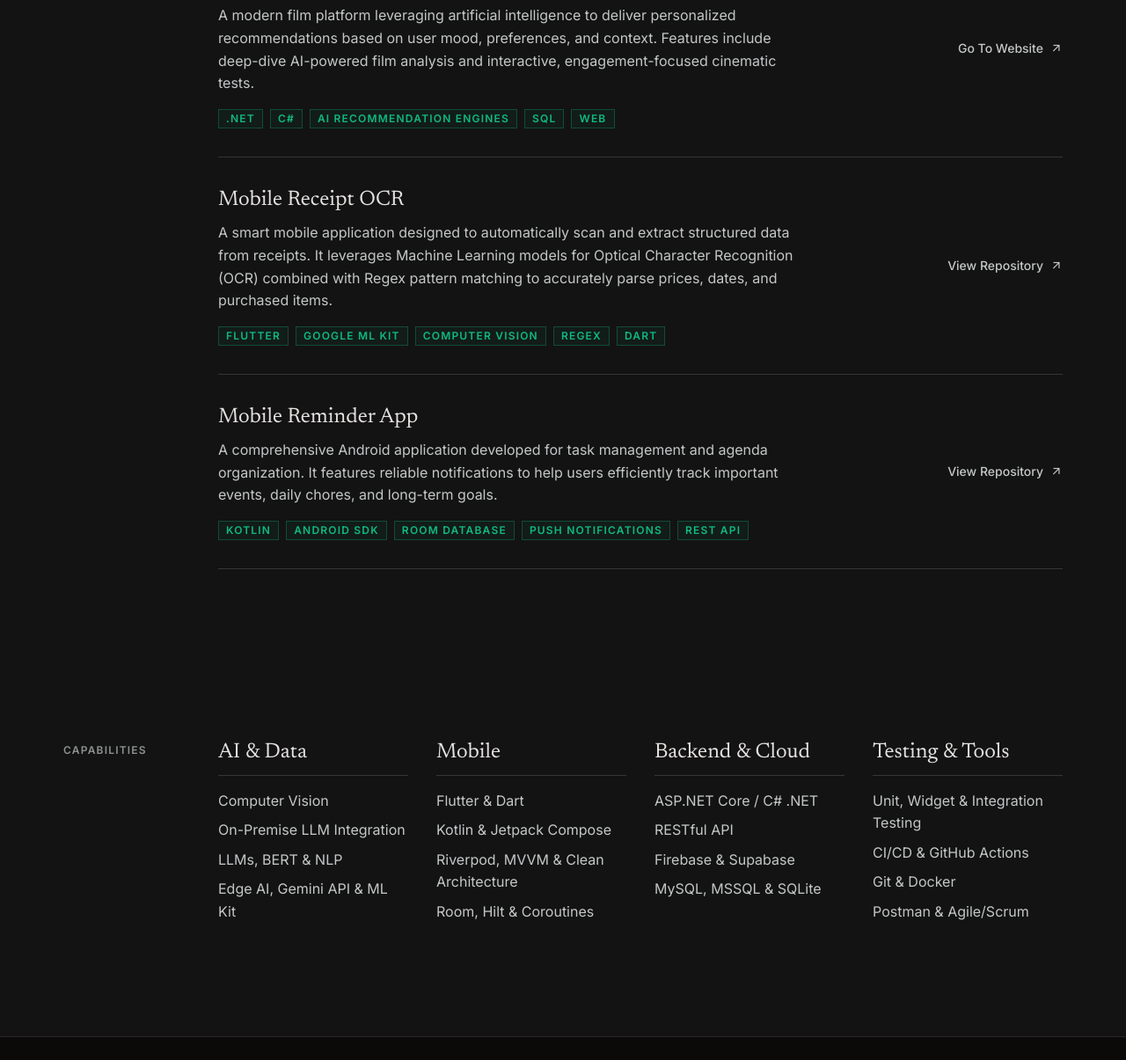
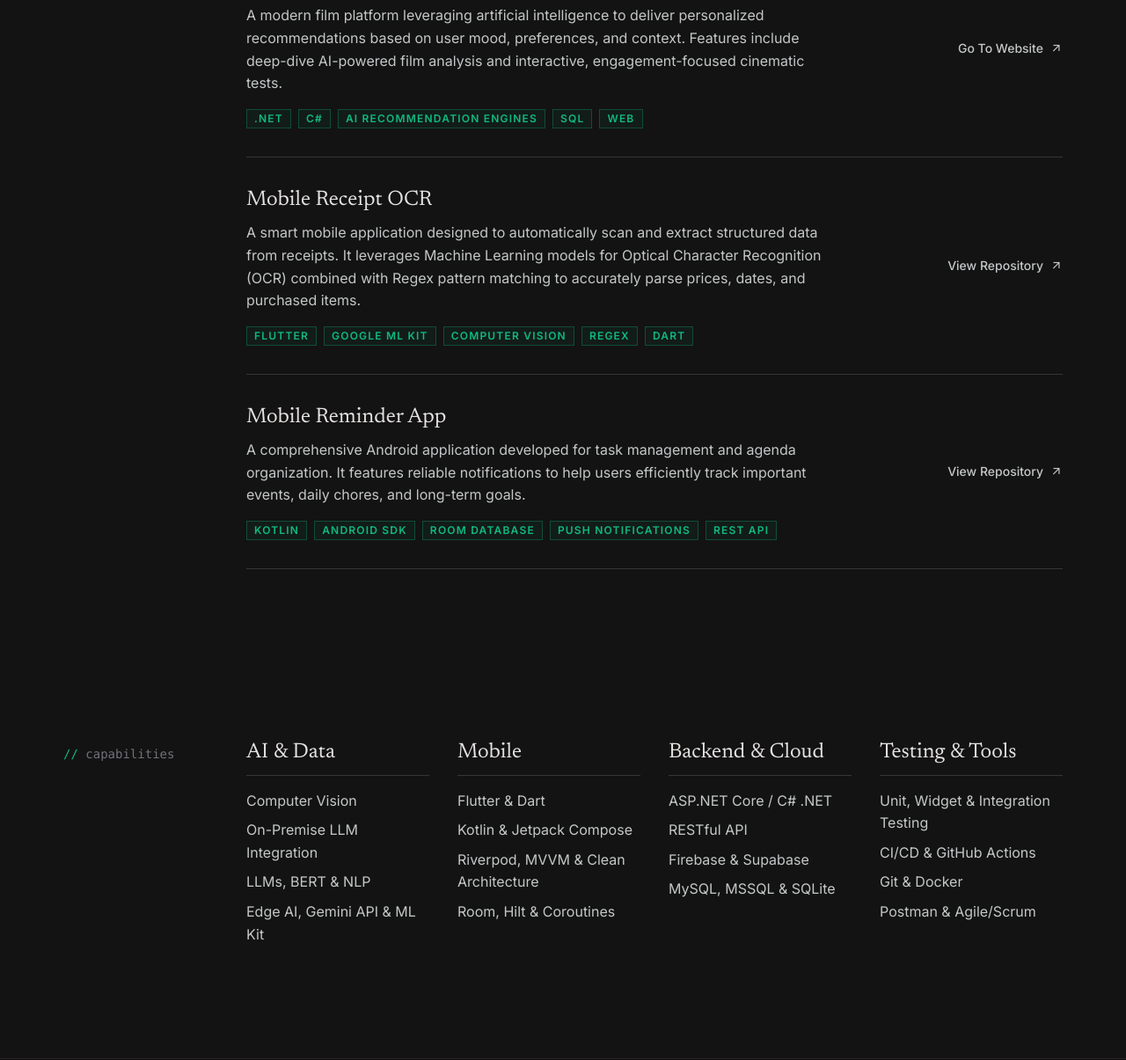
Before and after one commit to salihkkus/Portfolio, a plain HTML site: page index.html in a window 1280 px wide. Shown: the part 1488-2693 px from the top of the page at 88% size. Drawn offline with nearby package versions, Linux system fonts and the light colour scheme; animation ran at ten frames a second.

Commit message:
Restyle section headings as terminal comments
Co-Authored-By: Claude Haiku 5.5 <noreply@anthropic.com>

```diff
--- a/i18n.js
+++ b/i18n.js
@@ -2,6 +2,8 @@ const translations = {
     "HOME": "ANA SAYFA",
     "SELECTED WORKS": "SEÇİLMİŞ ÇALIŞMALAR",
     "CAPABILITIES": "YETENEKLER",
+    "selected_works": "seçilmiş_çalışmalar",
+    "capabilities": "yetenekler",
     "VIEW CV": "CV GÖRÜNTÜLE",
     "Software Engineer": "Yazılım Mühendisi",
     "Hi, I'm a Computer Engineering graduate with hands-on experience across all software layers, including backend APIs, cloud/ERP integrations, and cross-platform mobile development. Deeply interested in AI, I actively contribute to on-premise LLM work and have experience in computer vision projects. I aim to deepen my career as an engineer who integrates AI into end-to-end systems — mobile, backend, on-premise LLM, and Computer Vision.": "Merhaba, backend API'ler, bulut/ERP entegrasyonları ve çapraz platform mobil geliştirme dahil olmak üzere tüm yazılım katmanlarında uygulamalı deneyime sahip Bilgisayar Mühendisliği mezunuyum. Yapay zekaya güçlü ilgi duyuyorum; şirket içi on-premise LLM çalışmalarına aktif katkı veriyorum ve görüntü işleme projelerinde deneyim kazandım. Yapay zekayı uçtan uca sistemlere — mobil, backend, on-premise LLM ve Computer Vision — entegre eden bir mühendis olarak kariyerimi bu alanda derinleştirmeyi hedefliyorum.",
--- a/index.html
+++ b/index.html
@@ -236,8 +236,8 @@
         <!-- Projects List -->
         <section class="flex flex-col" id="work">
             <div class="flex flex-col md:flex-row gap-12 mb-16">
-                <h2 class="font-label-caps text-label-caps text-outline w-32 shrink-0 pt-2 uppercase tracking-widest">
-                    Selected Works</h2>
+                <h2 class="logo-term text-sm text-zinc-500 w-40 shrink-0 pt-2 tracking-normal">
+                    <span class="text-accent">//</span> selected_works</h2>
                 <div class="flex flex-col w-full">
                     <!-- Project Item 1 -->
                     <article
@@ -389,8 +389,8 @@
         </section>
         <!-- Tech Stack -->
         <section class="flex flex-col md:flex-row gap-12 pb-32" id="capabilities">
-            <h2 class="font-label-caps text-label-caps text-outline w-32 shrink-0 pt-2 uppercase tracking-widest">
-                Capabilities</h2>
+            <h2 class="logo-term text-sm text-zinc-500 w-40 shrink-0 pt-2 tracking-normal">
+                <span class="text-accent">//</span> capabilities</h2>
             <div class="grid grid-cols-2 md:grid-cols-4 gap-x-8 gap-y-16 w-full">
                 <div class="flex flex-col gap-4">
                     <h4 class="font-h3 text-lg md:text-h3 text-on-background border-b border-surface-variant pb-2">AI &amp; Data</h4>
```
